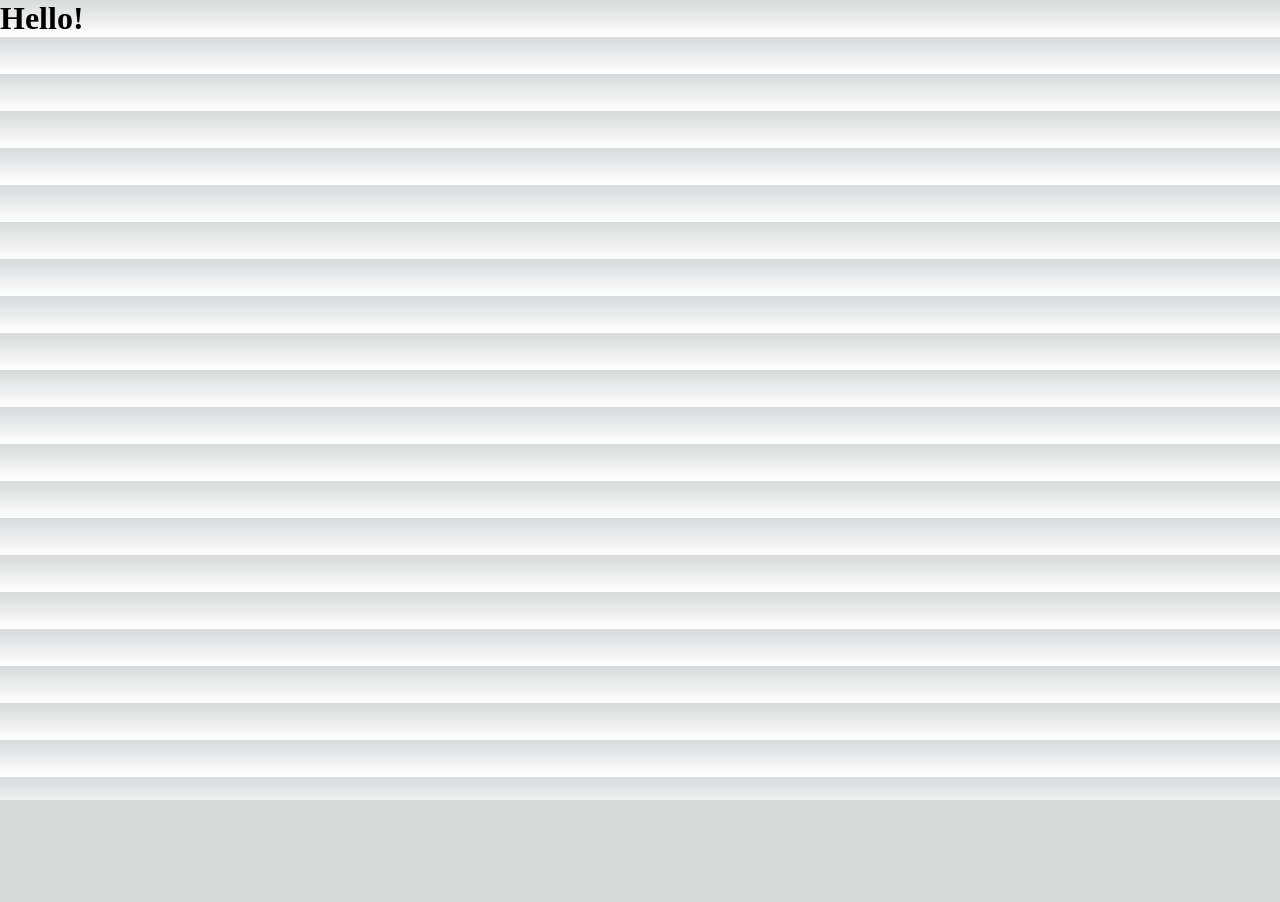
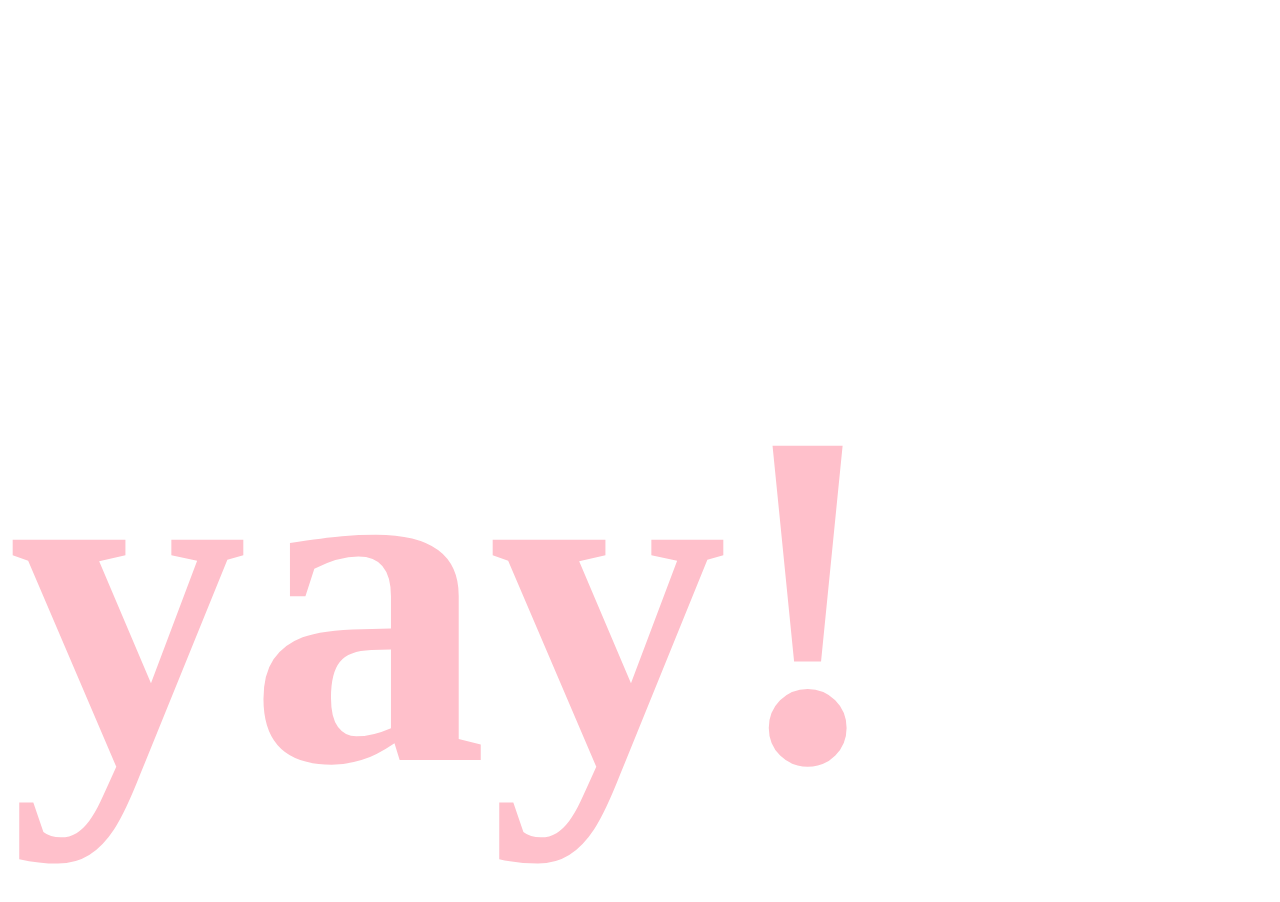
Before and after one commit to meredith-j/portfolio, a Next.js app: page / in a window 1280 px wide. Shown: the top 902 px of the page. Before the commit the page ends 800 px from the top, so only its background shows below. Built offline with nearby package versions, Linux system fonts and the light colour scheme.

Commit message:
change stylesheets to scss

```diff
--- a/pages/index.js
+++ b/pages/index.js
@@ -1,8 +1,7 @@
 import Head from 'next/head'
-import { Inter } from 'next/font/google'
+import Image from 'next/image'
 import styles from '@/styles/Home.module.scss'
 
-const inter = Inter({ subsets: ['latin'] })
 
 export default function Home() {
   return (
@@ -13,8 +12,8 @@ export default function Home() {
         <meta name="viewport" content="width=device-width, initial-scale=1" />
         <link rel="icon" href="/favicon.ico" />
       </Head>
-      <main>
-        <h1>Hello!</h1>
+      <main className={`${styles.main}`}>
+        <h1 className={styles.home_header}>yay!</h1>
       </main>
     </>
   )
--- a/styles/Home.module.scss
+++ b/styles/Home.module.scss
@@ -1,229 +1,19 @@
-.main {
-  display: flex;
-  flex-direction: column;
-  justify-content: space-between;
-  align-items: center;
-  padding: 6rem;
-  min-height: 100vh;
-}
+@import "./partials/mixins";
+@import "./partials/breakpoints";
+@import "./partials/colours";
+@import "./partials/fonts";
 
-.description {
-  display: inherit;
-  justify-content: inherit;
-  align-items: inherit;
-  font-size: 0.85rem;
-  max-width: var(--max-width);
-  width: 100%;
-  z-index: 2;
-  font-family: var(--font-mono);
-}
+  .home_header {
+    color: yellow;
+    font-size: 5rem;
 
-.description a {
-  display: flex;
-  justify-content: center;
-  align-items: center;
-  gap: 0.5rem;
-}
+    @include tablet {
+      color: blue;
+      font-size: 10rem;
+    }
 
-.description p {
-  position: relative;
-  margin: 0;
-  padding: 1rem;
-  background-color: rgba(var(--callout-rgb), 0.5);
-  border: 1px solid rgba(var(--callout-border-rgb), 0.3);
-  border-radius: var(--border-radius);
-}
-
-.code {
-  font-weight: 700;
-  font-family: var(--font-mono);
-}
-
-.grid {
-  display: grid;
-  grid-template-columns: repeat(4, minmax(25%, auto));
-  width: var(--max-width);
-  max-width: 100%;
-}
-
-.card {
-  padding: 1rem 1.2rem;
-  border-radius: var(--border-radius);
-  background: rgba(var(--card-rgb), 0);
-  border: 1px solid rgba(var(--card-border-rgb), 0);
-  transition: background 200ms, border 200ms;
-}
-
-.card span {
-  display: inline-block;
-  transition: transform 200ms;
-}
-
-.card h2 {
-  font-weight: 600;
-  margin-bottom: 0.7rem;
-}
-
-.card p {
-  margin: 0;
-  opacity: 0.6;
-  font-size: 0.9rem;
-  line-height: 1.5;
-  max-width: 30ch;
-}
-
-.center {
-  display: flex;
-  justify-content: center;
-  align-items: center;
-  position: relative;
-  padding: 4rem 0;
-}
-
-.center::before {
-  background: var(--secondary-glow);
-  border-radius: 50%;
-  width: 480px;
-  height: 360px;
-  margin-left: -400px;
-}
-
-.center::after {
-  background: var(--primary-glow);
-  width: 240px;
-  height: 180px;
-  z-index: -1;
-}
-
-.center::before,
-.center::after {
-  content: '';
-  left: 50%;
-  position: absolute;
-  filter: blur(45px);
-  transform: translateZ(0);
-}
-
-.logo {
-  position: relative;
-}
-/* Enable hover only on non-touch devices */
-@media (hover: hover) and (pointer: fine) {
-  .card:hover {
-    background: rgba(var(--card-rgb), 0.1);
-    border: 1px solid rgba(var(--card-border-rgb), 0.15);
+    @include desktop {
+        color: pink;
+        font-size: 30rem;
+    }
   }
-
-  .card:hover span {
-    transform: translateX(4px);
-  }
-}
-
-@media (prefers-reduced-motion) {
-  .card:hover span {
-    transform: none;
-  }
-}
-
-/* Mobile */
-@media (max-width: 700px) {
-  .content {
-    padding: 4rem;
-  }
-
-  .grid {
-    grid-template-columns: 1fr;
-    margin-bottom: 120px;
-    max-width: 320px;
-    text-align: center;
-  }
-
-  .card {
-    padding: 1rem 2.5rem;
-  }
-
-  .card h2 {
-    margin-bottom: 0.5rem;
-  }
-
-  .center {
-    padding: 8rem 0 6rem;
-  }
-
-  .center::before {
-    transform: none;
-    height: 300px;
-  }
-
-  .description {
-    font-size: 0.8rem;
-  }
-
-  .description a {
-    padding: 1rem;
-  }
-
-  .description p,
-  .description div {
-    display: flex;
-    justify-content: center;
-    position: fixed;
-    width: 100%;
-  }
-
-  .description p {
-    align-items: center;
-    inset: 0 0 auto;
-    padding: 2rem 1rem 1.4rem;
-    border-radius: 0;
-    border: none;
-    border-bottom: 1px solid rgba(var(--callout-border-rgb), 0.25);
-    background: linear-gradient(
-      to bottom,
-      rgba(var(--background-start-rgb), 1),
-      rgba(var(--callout-rgb), 0.5)
-    );
-    background-clip: padding-box;
-    backdrop-filter: blur(24px);
-  }
-
-  .description div {
-    align-items: flex-end;
-    pointer-events: none;
-    inset: auto 0 0;
-    padding: 2rem;
-    height: 200px;
-    background: linear-gradient(
-      to bottom,
-      transparent 0%,
-      rgb(var(--background-end-rgb)) 40%
-    );
-    z-index: 1;
-  }
-}
-
-/* Tablet and Smaller Desktop */
-@media (min-width: 701px) and (max-width: 1120px) {
-  .grid {
-    grid-template-columns: repeat(2, 50%);
-  }
-}
-
-@media (prefers-color-scheme: dark) {
-  .vercelLogo {
-    filter: invert(1);
-  }
-
-  .logo {
-    filter: invert(1) drop-shadow(0 0 0.3rem #ffffff70);
-  }
-}
-
-@keyframes rotate {
-  from {
-    transform: rotate(360deg);
-  }
-  to {
-    transform: rotate(0deg);
-  }
-}
--- a/styles/globals.scss
+++ b/styles/globals.scss
@@ -1,107 +1,4 @@
-:root {
-  --max-width: 1100px;
-  --border-radius: 12px;
-  --font-mono: ui-monospace, Menlo, Monaco, 'Cascadia Mono', 'Segoe UI Mono',
-    'Roboto Mono', 'Oxygen Mono', 'Ubuntu Monospace', 'Source Code Pro',
-    'Fira Mono', 'Droid Sans Mono', 'Courier New', monospace;
-
-  --foreground-rgb: 0, 0, 0;
-  --background-start-rgb: 214, 219, 220;
-  --background-end-rgb: 255, 255, 255;
-
-  --primary-glow: conic-gradient(
-    from 180deg at 50% 50%,
-    #16abff33 0deg,
-    #0885ff33 55deg,
-    #54d6ff33 120deg,
-    #0071ff33 160deg,
-    transparent 360deg
-  );
-  --secondary-glow: radial-gradient(
-    rgba(255, 255, 255, 1),
-    rgba(255, 255, 255, 0)
-  );
-
-  --tile-start-rgb: 239, 245, 249;
-  --tile-end-rgb: 228, 232, 233;
-  --tile-border: conic-gradient(
-    #00000080,
-    #00000040,
-    #00000030,
-    #00000020,
-    #00000010,
-    #00000010,
-    #00000080
-  );
-
-  --callout-rgb: 238, 240, 241;
-  --callout-border-rgb: 172, 175, 176;
-  --card-rgb: 180, 185, 188;
-  --card-border-rgb: 131, 134, 135;
-}
-
-@media (prefers-color-scheme: dark) {
-  :root {
-    --foreground-rgb: 255, 255, 255;
-    --background-start-rgb: 0, 0, 0;
-    --background-end-rgb: 0, 0, 0;
-
-    --primary-glow: radial-gradient(rgba(1, 65, 255, 0.4), rgba(1, 65, 255, 0));
-    --secondary-glow: linear-gradient(
-      to bottom right,
-      rgba(1, 65, 255, 0),
-      rgba(1, 65, 255, 0),
-      rgba(1, 65, 255, 0.3)
-    );
-
-    --tile-start-rgb: 2, 13, 46;
-    --tile-end-rgb: 2, 5, 19;
-    --tile-border: conic-gradient(
-      #ffffff80,
-      #ffffff40,
-      #ffffff30,
-      #ffffff20,
-      #ffffff10,
-      #ffffff10,
-      #ffffff80
-    );
-
-    --callout-rgb: 20, 20, 20;
-    --callout-border-rgb: 108, 108, 108;
-    --card-rgb: 100, 100, 100;
-    --card-border-rgb: 200, 200, 200;
-  }
-}
-
-* {
-  box-sizing: border-box;
-  padding: 0;
-  margin: 0;
-}
-
-html,
-body {
-  max-width: 100vw;
-  overflow-x: hidden;
-}
-
-body {
-  color: rgb(var(--foreground-rgb));
-  background: linear-gradient(
-      to bottom,
-      transparent,
-      rgb(var(--background-end-rgb))
-    )
-    rgb(var(--background-start-rgb));
-}
-
-a {
-  color: inherit;
-  text-decoration: none;
-}
-
-@media (prefers-color-scheme: dark) {
-  html {
-    color-scheme: dark;
-  }
-}
+@import "./partials/mixins";
+@import "./partials/breakpoints";
+@import "./partials/colours";
+@import "./partials/fonts";
--- /dev/null
+++ b/styles/partials/_breakpoints.scss
@@ -0,0 +1,2 @@
+$tablet: 768px;
+$desktop: 1280px;
--- /dev/null
+++ b/styles/partials/_fonts.scss
@@ -0,0 +1 @@
+@import "./colours";
--- /dev/null
+++ b/styles/partials/_mixins.scss
@@ -0,0 +1,28 @@
+@use './breakpoints' as *;
+
+/* matches mock up exactly at 488px, however
+will scale nicely to any size within the
+tablet px range */
+@mixin mobile {
+  @media screen and (min-width: $mobile) {
+    @content;
+  }
+}
+
+/* matches mock up exactly at 1056px, however
+will scale nicely to any size within the
+tablet px range */
+@mixin tablet {
+    @media screen and (min-width: $tablet) {
+      @content;
+    }
+  }
+
+/* matches mock up exactly at 1447px, however
+will scale nicely to any size within the
+tablet px range */
+  @mixin desktop {
+    @media screen and (min-width: $desktop) {
+      @content;
+    }
+  }
```
Also changed, not shown: styles/partials/_colours.scss (added).
